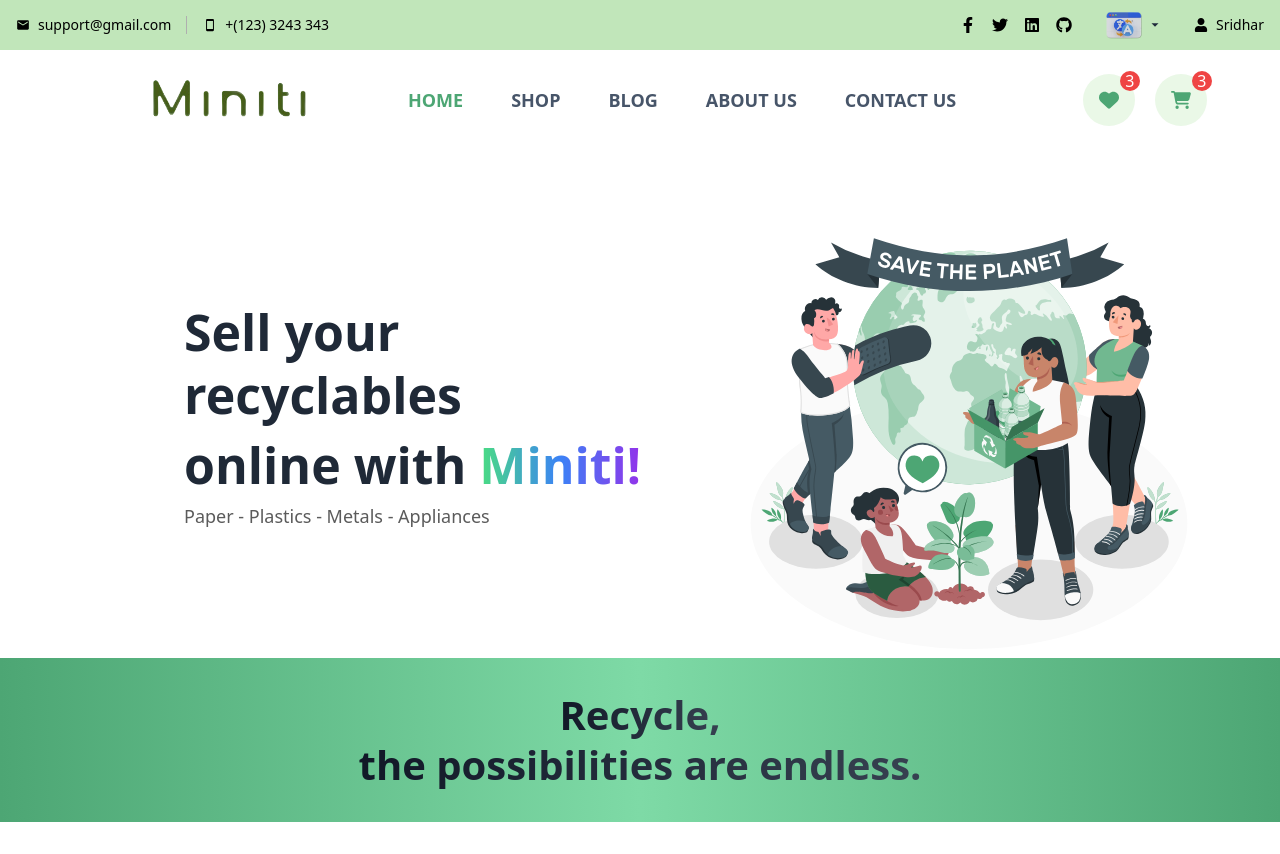
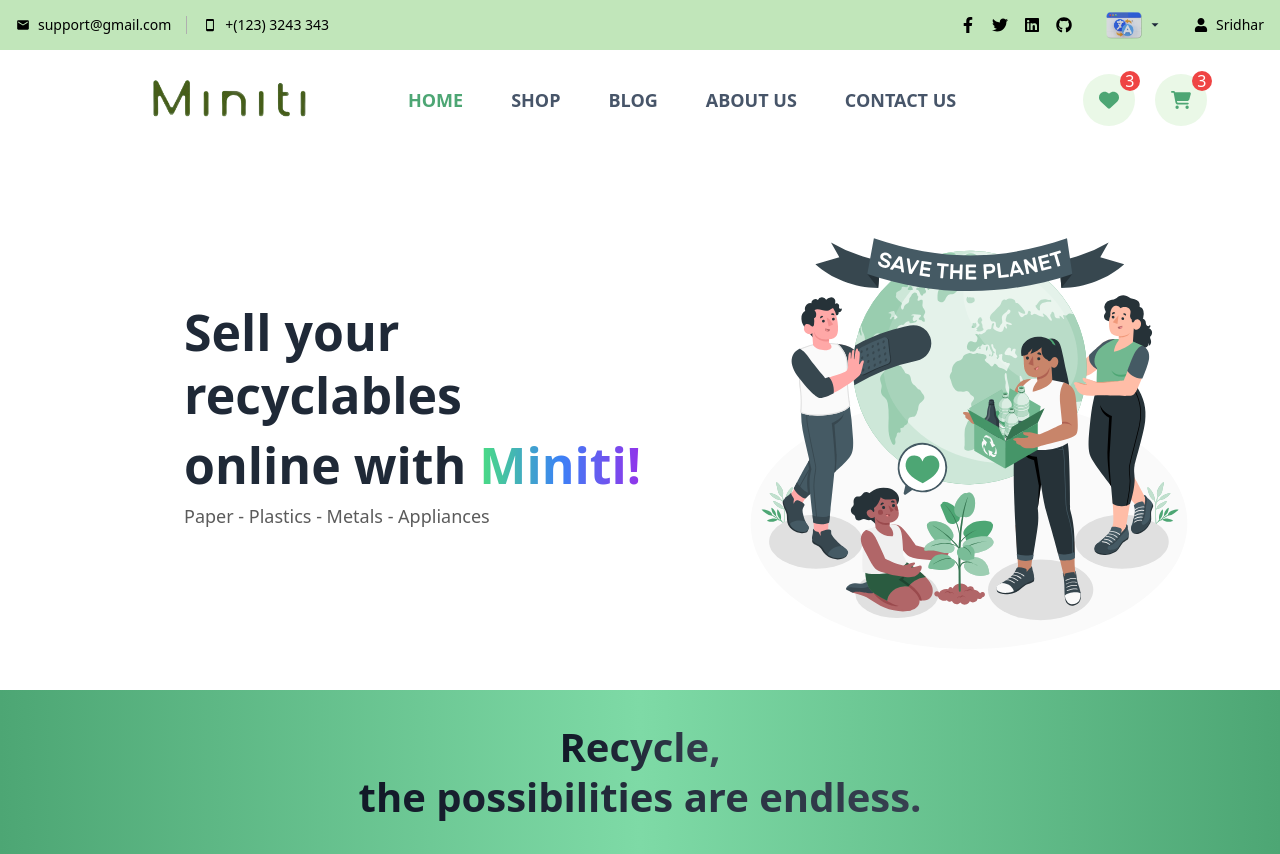
Before and after one commit to Sridhare29/miniti, a React (Create React App) app in the folder miniti/: page / in a window 1280 px wide. Before the commit the page ends 822 px from the top, so only its background shows below. Built offline with nearby package versions, Linux system fonts and the light colour scheme.

Commit message:
px chang

```diff
--- a/miniti/src/components/Layout/QuoteBanner.jsx
+++ b/miniti/src/components/Layout/QuoteBanner.jsx
@@ -2,7 +2,7 @@ import React from 'react';
 
 export const QuoteBanner = () => {
   return (
-    <div className="w-full h-auto mt-0 bg-gradient-to-r from-[#4DA674] via-[#7edaa6] to-[#4DA674] ">
+    <div className="w-full h-auto mt-8 bg-gradient-to-r from-[#4DA674] via-[#7edaa6] to-[#4DA674] ">
       <div className="flex flex-col justify-center items-center py-8 px-4 text-center">
         {/* First Line */}
         <p className="font-extrabold text-[40px] lg:text-[50px] leading-tight text-transparent bg-clip-text bg-gradient-to-r from-gray-900 to-gray-700 animate-fade-in">
```
